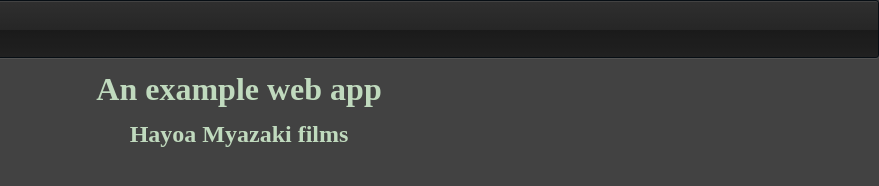
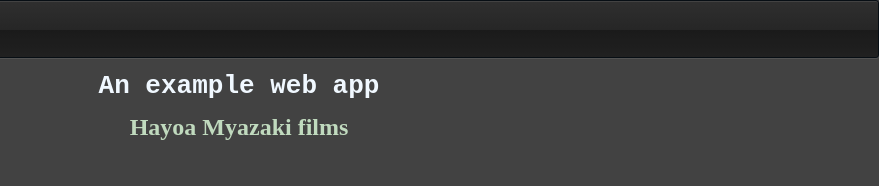
Before and after one commit to cphillips-korewireless/web-dev-essentials, a plain HTML site: page index.html in a window 1280 px wide. Shown: the full height of the page, 401-1280 px from the left. Drawn offline with Linux system fonts and the light colour scheme; no server answers.

Commit message:
comments

```diff
--- a/index.html
+++ b/index.html
@@ -3,7 +3,7 @@
 
 <head>
     <meta charset="utf-8">
-    <title>Example app</title>
+    <title>Studio Ghibli</title>
     <link rel="stylesheet" type="text/css" href="styles.css"></link>
     <script src="app.js"></script>
     <link rel="icon" type="image/png" href="assets/totoro-icon.ico">
@@ -16,7 +16,8 @@
         </div>
     </div>
     <div class="view-container">
-        <h1 class="app-title">An example web app</h1>
+        <h1 class="app-title app-title--green">An example web app</h1>
+        <!--<h1 class="app-title" style="color: green !important;">An example web app</h1>-->
         <h2 class="movie-list__title">Hayoa Myazaki films</h2>
         <div class="ghibli-container"></div>
     </div>
--- a/styles.css
+++ b/styles.css
@@ -7,17 +7,42 @@ body {
     overflow-x: hidden;
     color: #c0dabe;
     background-color: #424242;
+    text-align: center;
 }
 
-p,
-h1,
-h2,
-h3 {
-    text-align: center;
-    margin: auto;
+/********
+ * Note: you typically shouldn't use block comments like this in CSS. Stick with single line comments.
+ * Below you will notice things like the classes are always appled in top to bottom order. So
+ * sometimes even rearranging css can either cause or resolve issues.
+ *
+*********/
+
+/*.app-title--green {
+    */
+
+/*    color: green;*/
+
+/*}*/
+
+.app-title {
+    margin: 1%;
+    font-family: monospace;
+    /*color: red;*/
 }
 
 
+h1 {
+
+    color: aliceblue;
+
+}
+
+/*h1 {
+    */
+
+/*    color: blue !important;*/
+
+/*}*/
 
 .view-container {
     width: 100%;
@@ -52,10 +77,6 @@ h3 {
     margin: 10px;
 }
 
-.app-title {
-    margin: 1%;
-}
-
 .movie-list__title {
     margin: 10px;
 }
```
